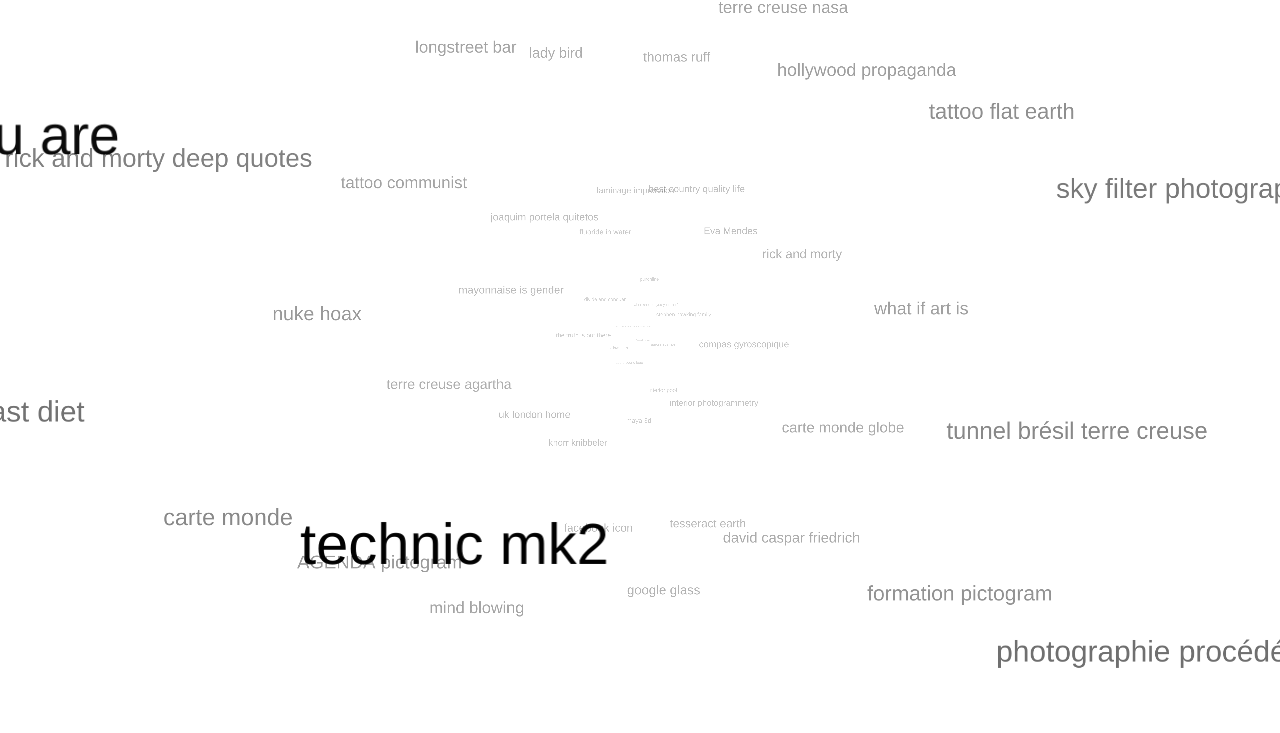
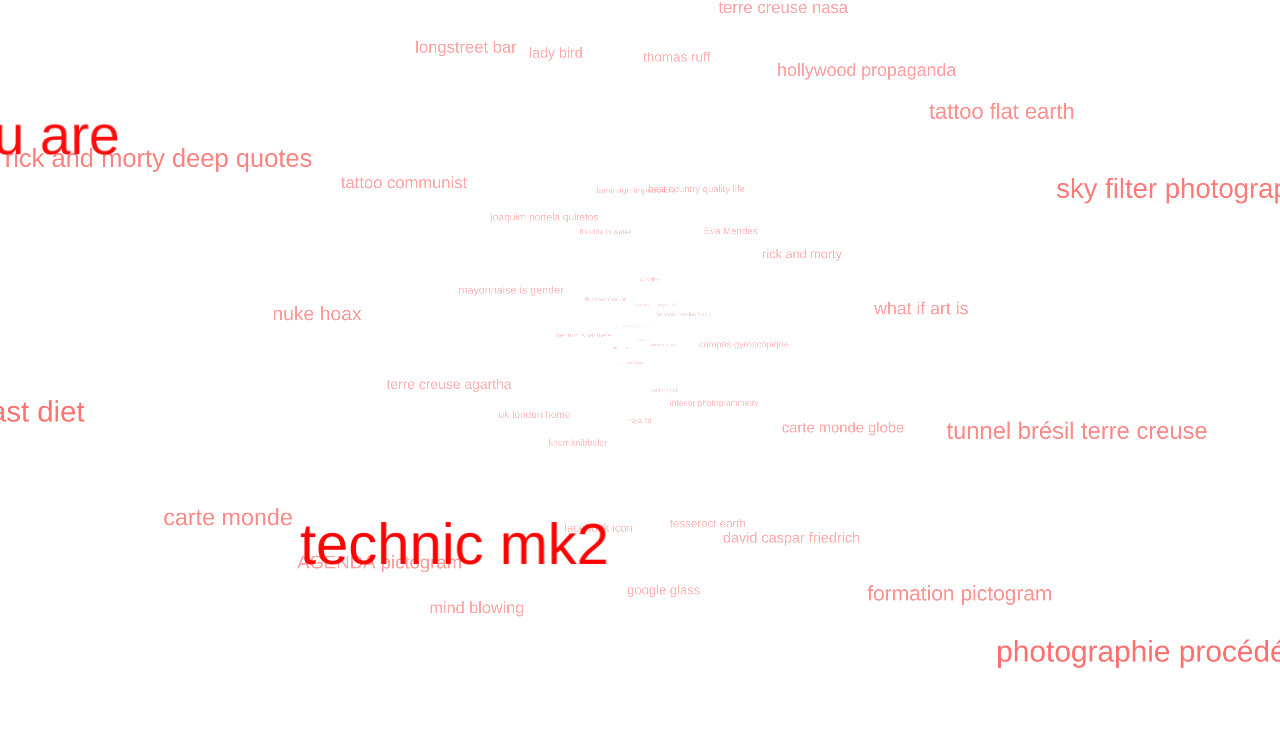
Before and after one commit to gaelcorboz/webdocdata, a website: page web/index.html in a window 1280 px wide. Shown: the part 71-804 px from the top of the page. Drawn offline with Linux system fonts and the light colour scheme.

Commit message:
color
text color

```diff
--- a/web/index.html
+++ b/web/index.html
@@ -215,7 +215,7 @@
     // TagCanvas OffsetX
 
 
-    TagCanvas.textColour = '#000'
+    TagCanvas.textColour = '#ff0000'
     TagCanvas.clickToFront = 1000
     TagCanvas.radiusX = 2
     TagCanvas.radiusY = 3
```
